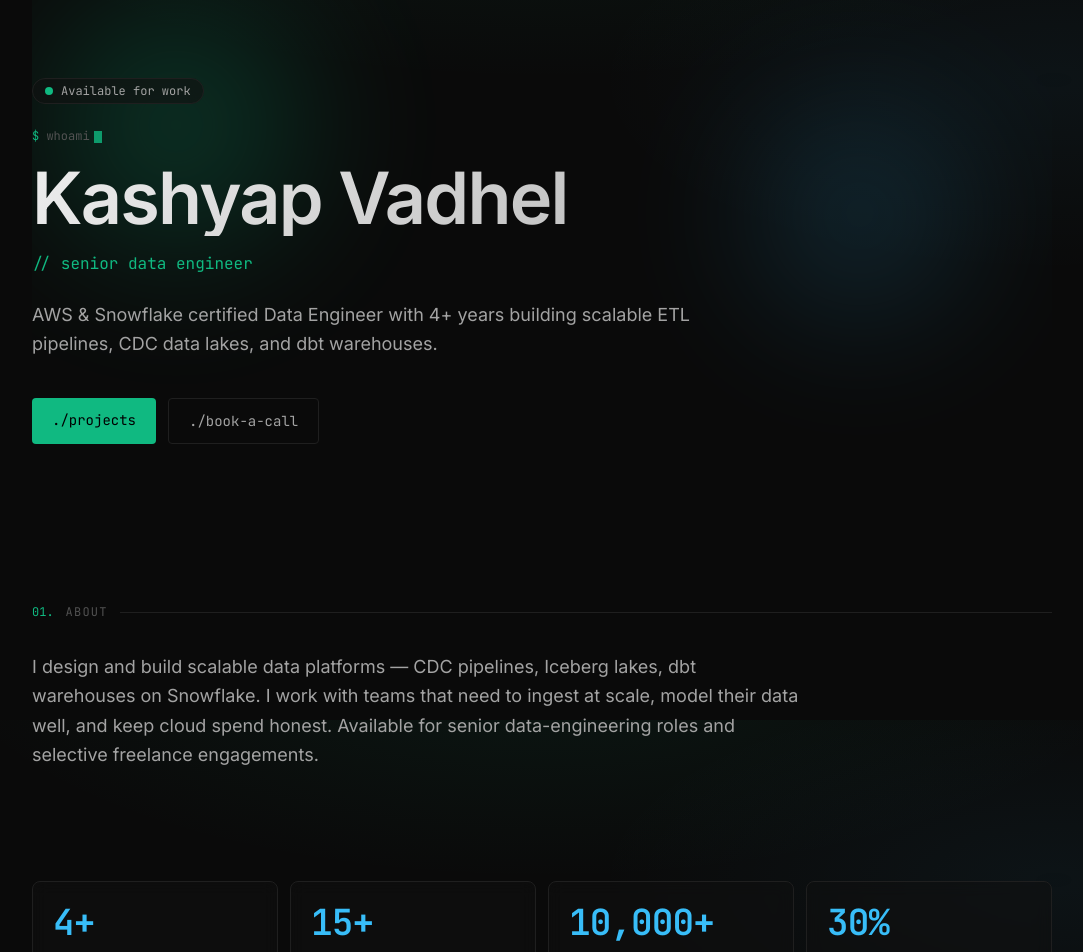
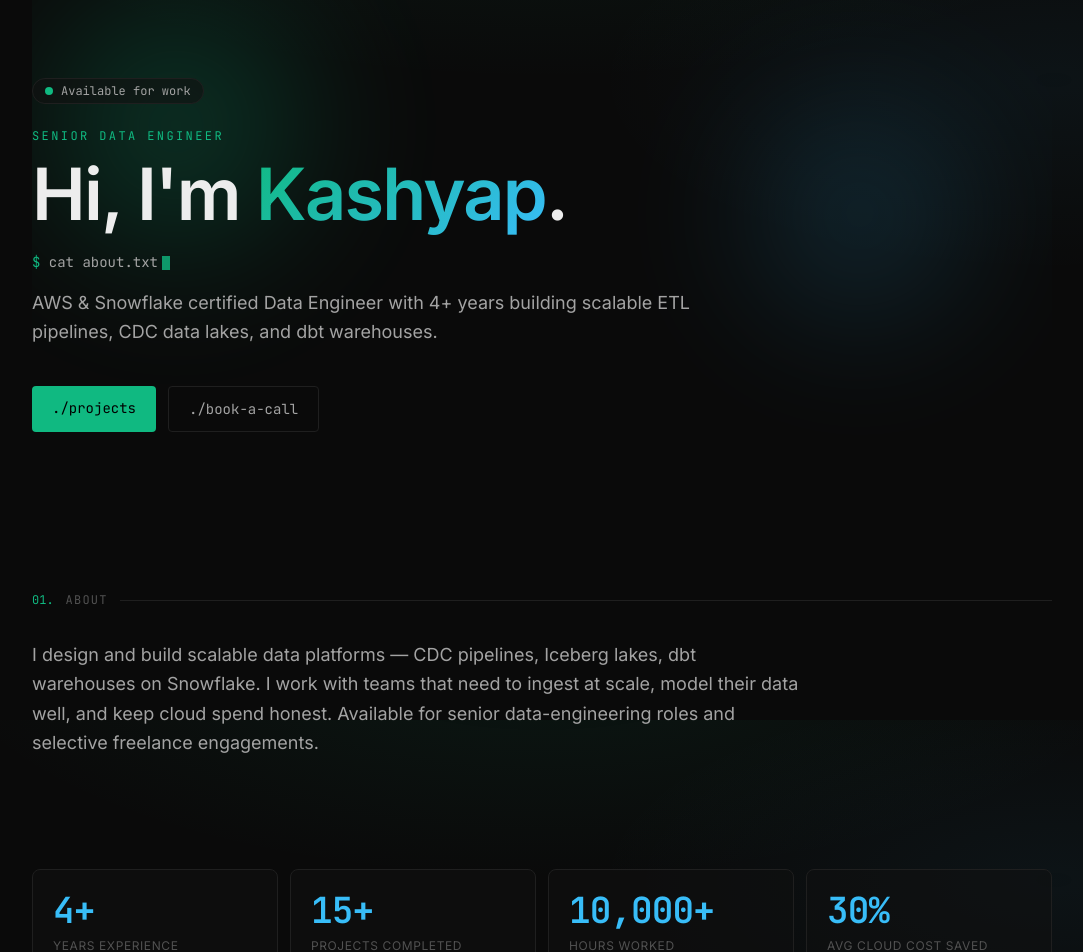
Before and after one commit to kash0104/portfolio, a Next.js app: page / in a window 1280 px wide. Shown: the part 80-1032 px from the top of the page, without its empty margins (98-1181 px from the left). Built offline with nearby package versions, Linux system fonts and the light colour scheme.

Commit message:
feat: scroll-reveal animations + count-up stats + warmer hero intro

```diff
--- a/app/globals.css
+++ b/app/globals.css
@@ -17,6 +17,9 @@
 
   --animate-blob: blob 18s ease-in-out infinite;
   --animate-pulse-dot: pulse-dot 2s ease-in-out infinite;
+  --animate-fade-in-up: fade-in-up 0.7s cubic-bezier(0.22, 1, 0.36, 1) forwards;
+  --animate-fade-in: fade-in 0.6s ease-out forwards;
+  --animate-blink: blink 1s steps(2, start) infinite;
 
   @keyframes blob {
     0%, 100% { transform: translate(0px, 0px) scale(1); }
@@ -28,7 +31,40 @@
     0%, 100% { box-shadow: 0 0 0 0 rgba(16, 185, 129, 0.7); }
     50% { box-shadow: 0 0 0 8px rgba(16, 185, 129, 0); }
   }
+
+  @keyframes fade-in-up {
+    from { opacity: 0; transform: translateY(24px); }
+    to { opacity: 1; transform: translateY(0); }
+  }
+
+  @keyframes fade-in {
+    from { opacity: 0; }
+    to { opacity: 1; }
+  }
+
+  @keyframes blink {
+    50% { opacity: 0; }
+  }
 }
+
+/* Scroll-reveal: hidden until JS toggles .in-view */
+.reveal {
+  opacity: 0;
+}
+.reveal.in-view {
+  animation: var(--animate-fade-in-up);
+}
+/* Stagger children when used on a container */
+.reveal-stagger.in-view > * {
+  opacity: 0;
+  animation: var(--animate-fade-in-up);
+}
+.reveal-stagger.in-view > *:nth-child(1) { animation-delay: 0ms; }
+.reveal-stagger.in-view > *:nth-child(2) { animation-delay: 80ms; }
+.reveal-stagger.in-view > *:nth-child(3) { animation-delay: 160ms; }
+.reveal-stagger.in-view > *:nth-child(4) { animation-delay: 240ms; }
+.reveal-stagger.in-view > *:nth-child(5) { animation-delay: 320ms; }
+.reveal-stagger.in-view > *:nth-child(6) { animation-delay: 400ms; }
 
 @layer base {
   html {
--- a/app/page.tsx
+++ b/app/page.tsx
@@ -1,5 +1,6 @@
 import { Nav } from "@/components/nav";
 import { Footer } from "@/components/footer";
+import { Reveal } from "@/components/ui/reveal";
 import { Hero } from "@/components/sections/hero";
 import { About } from "@/components/sections/about";
 import { StatsStrip } from "@/components/sections/stats-strip";
@@ -17,15 +18,15 @@ export default function Home() {
       <Nav />
       <main className="max-w-[1100px] mx-auto px-6 md:px-10">
         <Hero />
-        <About />
-        <StatsStrip />
-        <TechStack />
-        <FeaturedProjects />
-        <Experience />
-        <Services />
-        <Certifications />
-        <Schedule />
-        <Contact />
+        <Reveal><About /></Reveal>
+        <Reveal><StatsStrip /></Reveal>
+        <Reveal><TechStack /></Reveal>
+        <Reveal><FeaturedProjects /></Reveal>
+        <Reveal><Experience /></Reveal>
+        <Reveal><Services /></Reveal>
+        <Reveal><Certifications /></Reveal>
+        <Reveal><Schedule /></Reveal>
+        <Reveal><Contact /></Reveal>
       </main>
       <Footer />
     </>
--- a/components/sections/hero.tsx
+++ b/components/sections/hero.tsx
@@ -16,7 +16,7 @@ export function Hero() {
         style={{ background: "radial-gradient(circle, var(--color-accent-2), transparent 60%)", animation: "var(--animate-blob)", animationDelay: "-9s" }}
       />
 
-      <div className="relative">
+      <div className="relative reveal in-view">
         {/* Availability pill */}
         <div className="inline-flex items-center gap-2 px-3 py-1 border border-border bg-surface/60 backdrop-blur rounded-full text-xs">
           <span
@@ -27,12 +27,18 @@ export function Hero() {
           <span className="text-text-muted font-mono">Available for work</span>
         </div>
 
-        <p className="mt-6 font-mono text-xs text-text-dim"><TerminalPrompt>whoami</TerminalPrompt></p>
-        <h1 className="mt-4 text-5xl md:text-7xl font-semibold tracking-tight leading-[1.05] text-gradient">
-          {site.name}
+        <p className="mt-6 font-mono text-xs uppercase tracking-[0.2em] text-accent">
+          {site.role}
+        </p>
+        <h1 className="mt-3 text-5xl md:text-7xl font-semibold tracking-tight leading-[1.05]">
+          Hi, I&apos;m <span className="text-gradient-accent">Kashyap</span>.
         </h1>
-        <p className="mt-4 font-mono text-accent text-sm md:text-base">{`// ${site.role.toLowerCase()}`}</p>
-        <p className="mt-6 max-w-2xl text-text-muted md:text-lg leading-relaxed">{site.description}</p>
+        <p className="mt-5 font-mono text-sm text-text-muted">
+          <TerminalPrompt>cat about.txt</TerminalPrompt>
+        </p>
+        <p className="mt-4 max-w-2xl text-text-muted md:text-lg leading-relaxed">
+          {site.description}
+        </p>
         <div className="mt-10 flex flex-wrap gap-3">
           <a
             href="#projects"
--- /dev/null
+++ b/components/ui/reveal.tsx
@@ -0,0 +1,51 @@
+"use client";
+
+import { useEffect, useRef } from "react";
+
+type Props = {
+  children: React.ReactNode;
+  /** Render a stagger container — direct children animate in sequence */
+  stagger?: boolean;
+  /** Override the default 0.1 viewport threshold */
+  threshold?: number;
+  className?: string;
+};
+
+/**
+ * Reveals children when they scroll into view by toggling an `.in-view` class.
+ * Pairs with the `.reveal` + `.reveal-stagger` CSS in globals.css.
+ * Animation runs once per element (observer disconnects after first trigger).
+ */
+export function Reveal({ children, stagger = false, threshold = 0.1, className }: Props) {
+  const ref = useRef<HTMLDivElement>(null);
+
+  useEffect(() => {
+    const el = ref.current;
+    if (!el) return;
+
+    // Respect reduced-motion: show immediately, skip animation.
+    if (window.matchMedia("(prefers-reduced-motion: reduce)").matches) {
+      el.classList.add("in-view");
+      return;
+    }
+
+    const observer = new IntersectionObserver(
+      ([entry]) => {
+        if (entry?.isIntersecting) {
+          el.classList.add("in-view");
+          observer.disconnect();
+        }
+      },
+      { threshold, rootMargin: "0px 0px -50px 0px" }
+    );
+    observer.observe(el);
+    return () => observer.disconnect();
+  }, [threshold]);
+
+  const cls = ["reveal", stagger && "reveal-stagger", className].filter(Boolean).join(" ");
+  return (
+    <div ref={ref} className={cls}>
+      {children}
+    </div>
+  );
+}
--- a/components/ui/stat-card.tsx
+++ b/components/ui/stat-card.tsx
@@ -1,7 +1,76 @@
+"use client";
+
+import { useEffect, useRef, useState } from "react";
+
+type ParsedValue = { prefix: string; target: number; suffix: string; raw: string };
+
+function parseStatValue(value: string): ParsedValue {
+  // Pull the first numeric chunk (allowing commas), with optional prefix + suffix.
+  const match = value.match(/^(\D*)([\d,]+)(.*)$/);
+  if (!match) return { prefix: "", target: 0, suffix: value, raw: value };
+  const [, prefix = "", numStr = "0", suffix = ""] = match;
+  return {
+    prefix,
+    target: Number.parseInt(numStr.replace(/,/g, ""), 10) || 0,
+    suffix,
+    raw: value,
+  };
+}
+
+function formatNumber(n: number, target: number) {
+  // Use thousand separators only when the target is >= 1000 (so "30%" stays "30", not "30").
+  return target >= 1000 ? n.toLocaleString("en-US") : n.toString();
+}
+
 export function StatCard({ value, label }: { value: string; label: string }) {
+  const parsed = parseStatValue(value);
+  const [count, setCount] = useState(0);
+  const ref = useRef<HTMLDivElement>(null);
+
+  useEffect(() => {
+    const el = ref.current;
+    if (!el) return;
+
+    if (window.matchMedia("(prefers-reduced-motion: reduce)").matches) {
+      // One-time jump to target for reduced-motion users; intentional setState in effect.
+      // eslint-disable-next-line react-hooks/set-state-in-effect
+      setCount(parsed.target);
+      return;
+    }
+
+    const observer = new IntersectionObserver(
+      ([entry]) => {
+        if (!entry?.isIntersecting) return;
+        observer.disconnect();
+        const duration = 1400;
+        const start = performance.now();
+        const tick = (now: number) => {
+          const elapsed = now - start;
+          const progress = Math.min(1, elapsed / duration);
+          // ease-out cubic for a smooth deceleration
+          const eased = 1 - Math.pow(1 - progress, 3);
+          setCount(Math.floor(parsed.target * eased));
+          if (progress < 1) requestAnimationFrame(tick);
+          else setCount(parsed.target);
+        };
+        requestAnimationFrame(tick);
+      },
+      { threshold: 0.4 }
+    );
+    observer.observe(el);
+    return () => observer.disconnect();
+  }, [parsed.target]);
+
   return (
-    <div className="group border border-border bg-surface/50 backdrop-blur px-5 py-5 rounded-lg hover:border-accent/60 hover:-translate-y-0.5 hover:bg-surface transition-all duration-200">
-      <div className="font-mono text-3xl md:text-4xl text-accent-2 font-semibold tracking-tight">{value}</div>
+    <div
+      ref={ref}
+      className="group border border-border bg-surface/50 backdrop-blur px-5 py-5 rounded-lg hover:border-accent/60 hover:-translate-y-0.5 hover:bg-surface transition-all duration-200"
+    >
+      <div className="font-mono text-3xl md:text-4xl text-accent-2 font-semibold tracking-tight tabular-nums">
+        {parsed.prefix}
+        {formatNumber(count, parsed.target)}
+        {parsed.suffix}
+      </div>
       <div className="text-xs uppercase tracking-wider text-text-dim mt-2">{label}</div>
     </div>
   );
```
